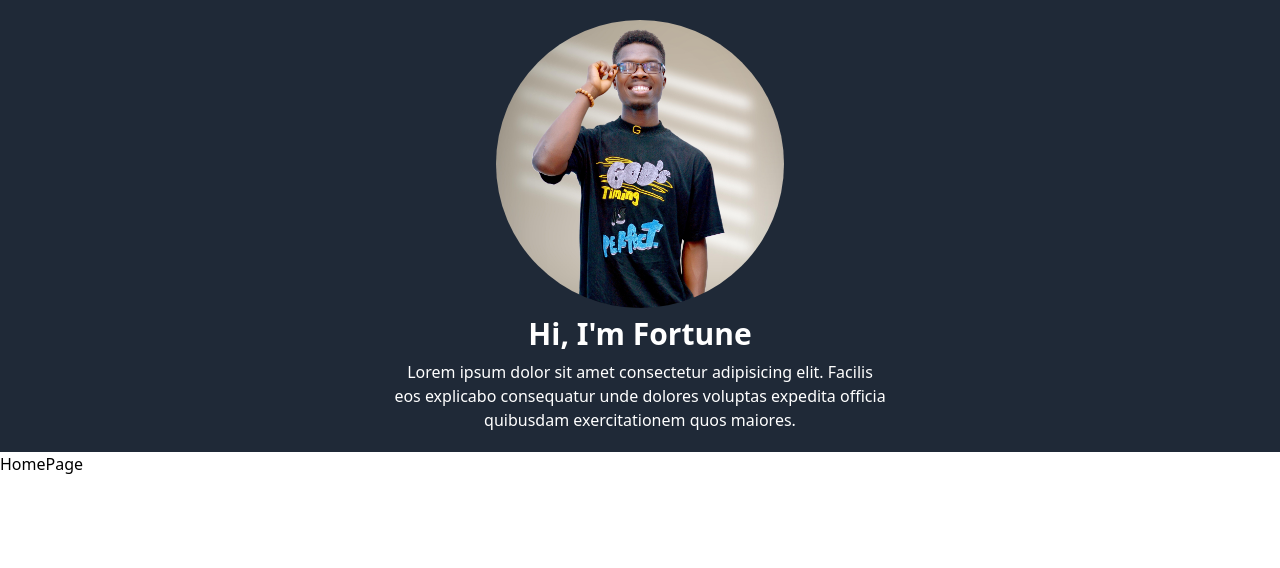
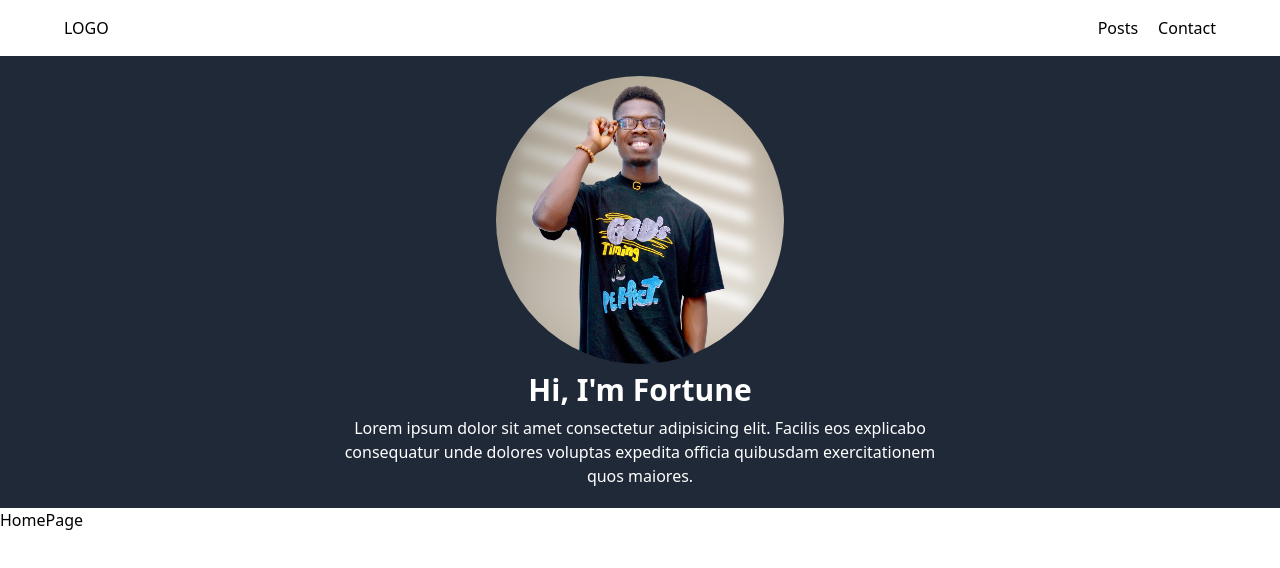
Before and after one commit to AfrokingJasper/Next-Blog, a Next.js app: page / in a window 1280 px wide. Shown: the top 568 px of the page. Built offline with nearby package versions, Linux system fonts and the light colour scheme.

Commit message:
featured post

```diff
--- a/components/home-page/hero.tsx
+++ b/components/home-page/hero.tsx
@@ -15,7 +15,7 @@ function Hero() {
       {/* </div> */}
 
       <h1 className="font-bold text-3xl">Hi, I'm Fortune</h1>
-      <p className="w-[40%] text-center">
+      <p className="lg:w-[50%] text-center">
         Lorem ipsum dolor sit amet consectetur adipisicing elit. Facilis eos
         explicabo consequatur unde dolores voluptas expedita officia quibusdam
         exercitationem quos maiores.
--- /dev/null
+++ b/components/layout/layout.tsx
@@ -0,0 +1,17 @@
+import { Fragment, ReactNode } from "react";
+import MainNavigation from "./main-navigation";
+
+type LayoutProps = {
+  children: ReactNode;
+};
+
+const Layout = (props: LayoutProps) => {
+  return (
+    <Fragment>
+      <MainNavigation />
+      <main>{props.children}</main>
+    </Fragment>
+  );
+};
+
+export default Layout;
--- /dev/null
+++ b/components/layout/main-navigation.tsx
@@ -0,0 +1,22 @@
+import Link from "next/link";
+
+const MainNavigation = () => {
+  return (
+    <header className="flex justify-between py-4 px-16 ">
+      <Link href="/">LOGO</Link>
+
+      <nav>
+        <ul className="flex gap-5">
+          <li>
+            <Link href="/posts">Posts</Link>
+          </li>
+          <li>
+            <Link href="/contact">Contact</Link>
+          </li>
+        </ul>
+      </nav>
+    </header>
+  );
+};
+
+export default MainNavigation;
--- a/pages/_app.tsx
+++ b/pages/_app.tsx
@@ -1,6 +1,11 @@
-import '@/styles/globals.css'
-import type { AppProps } from 'next/app'
+import "@/styles/globals.css";
+import type { AppProps } from "next/app";
+import Layout from "@/components/layout/layout";
 
 export default function App({ Component, pageProps }: AppProps) {
-  return <Component {...pageProps} />
+  return (
+    <Layout>
+      <Component {...pageProps} />
+    </Layout>
+  );
 }
```
